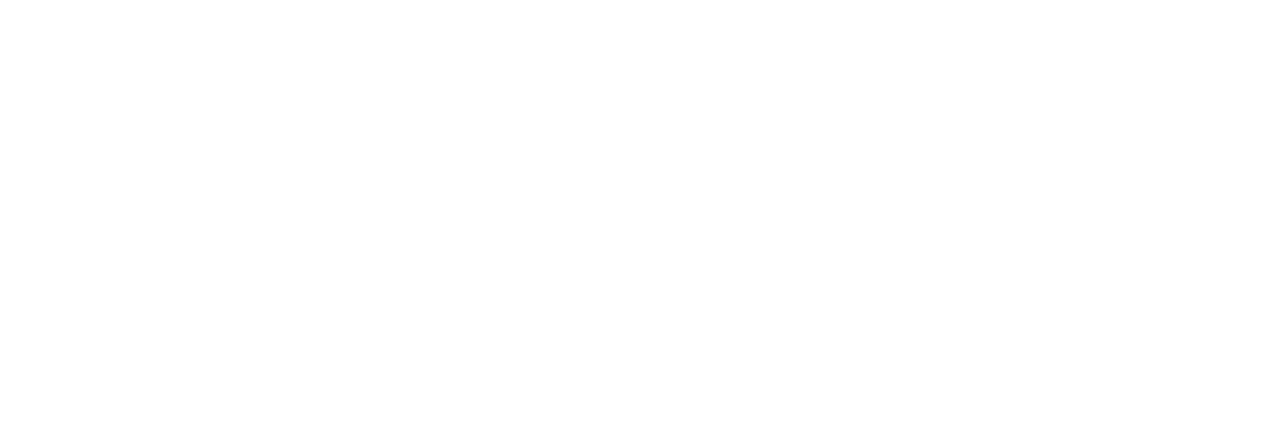
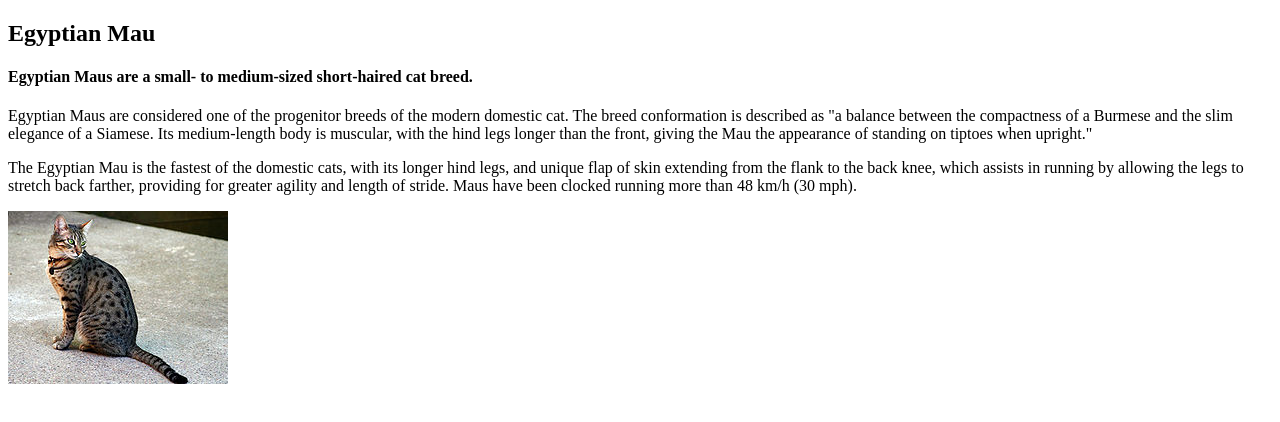
Before and after one commit to Cvqtko/HTML-CSS-2020-2021, a plain HTML site: page 01 Introduction to HTML & CSS/Exercise 02.html in a window 1280 px wide. Drawn offline with Linux system fonts and the light colour scheme.

Commit message:
Exercises

```diff
--- a/01 Introduction to HTML & CSS/Exercise 02.html
+++ b/01 Introduction to HTML & CSS/Exercise 02.html
@@ -1,10 +1,30 @@
 <!DOCTYPE html>
 <html>
-	<head>
-		<title></title>
-	</head>
-	<body>
+<head>
+<title>Single Article Page</title>
+</head>
+<body>
+	<article>
+		<h2>Egyptian Mau</h2>
+		<h4>Egyptian Maus are a small- to medium-sized short-haired cat
+			breed.</h4>
 
+		<p>Egyptian Maus are considered one of the progenitor breeds of
+			the modern domestic cat. The breed conformation is described as "a
+			balance between the compactness of a Burmese and the slim elegance of
+			a Siamese. Its medium-length body is muscular, with the hind legs
+			longer than the front, giving the Mau the appearance of standing on
+			tiptoes when upright."</p>
 
-	</body>
+		<p>The Egyptian Mau is the fastest of the domestic cats, with
+			its longer hind legs, and unique flap of skin extending from the
+			flank to the back knee, which assists in running by allowing the legs
+			to stretch back farther, providing for greater agility and length of
+			stride. Maus have been clocked running more than 48 km/h (30 mph).</p>
+
+			<img alt="" src="../images/mau.jpg">
+
+	</article>
+
+</body>
 </html>
```
Also changed, not shown: 01 Introduction to HTML & CSS/images/mau.jpg (added).
